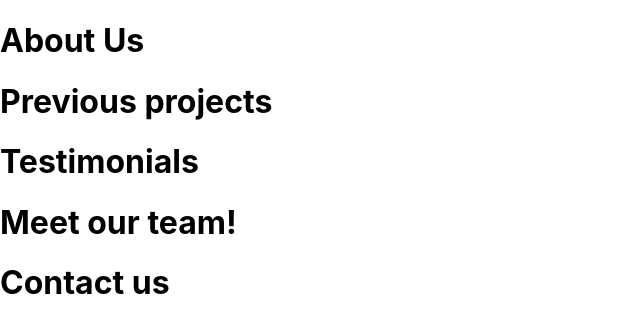
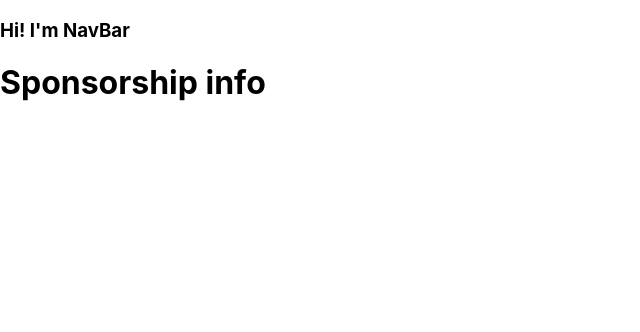
Before and after one commit to launchpadpurdue/website-old, a React (Create React App) app in the folder lp-website/: page /sponsorship in a window 1280 px wide. Shown: the top 332 px of the page, without its empty margins (0-640 px from the left). Built offline with nearby package versions, Linux system fonts and the light colour scheme.

Commit message:
installed react router and added nav bar

```diff
--- a/lp-website/package.json
+++ b/lp-website/package.json
@@ -11,6 +11,7 @@
     "@testing-library/user-event": "^13.5.0",
     "react": "^18.2.0",
     "react-dom": "^18.2.0",
+    "react-router-dom": "^6.3.0",
     "react-scripts": "5.0.1",
     "web-vitals": "^2.1.4"
   },
--- a/lp-website/src/App.js
+++ b/lp-website/src/App.js
@@ -1,10 +1,22 @@
 import './App.css';
+import { BrowserRouter as Router, Routes, Route}
+    from 'react-router-dom';
 import Main from './components/layout/Main.js'
+import Sponsorship from './components/layout/Sponsorship';
+import NavBar from './components/layout/NavBar';
+
+
 
 function App() {
   return (
     <div>
-      <Main />
+      <Router>
+        <NavBar />
+        <Routes>
+          <Route exact path='/' exact element={<Main />} />
+          <Route path='/sponsorship' element={<Sponsorship />} />
+        </Routes>
+      </Router>
     </div>
   );
 }
--- a/lp-website/src/components/layout/NavBar.js
+++ b/lp-website/src/components/layout/NavBar.js
@@ -0,0 +1,9 @@
+function NavBar() {
+    return (
+        <div>
+            <h3>Hi! I'm NavBar</h3>
+        </div>
+    );
+  }
+
+  export default NavBar;
--- a/lp-website/src/components/layout/Sponsorship.js
+++ b/lp-website/src/components/layout/Sponsorship.js
@@ -0,0 +1,9 @@
+function Sponsorship() {
+    return (
+        <div>
+            <h1>Sponsorship info</h1>
+        </div>
+    );
+  }
+
+  export default Sponsorship;
```
Also changed, not shown: 1 other file (tests, documents, lock files or other folders).
